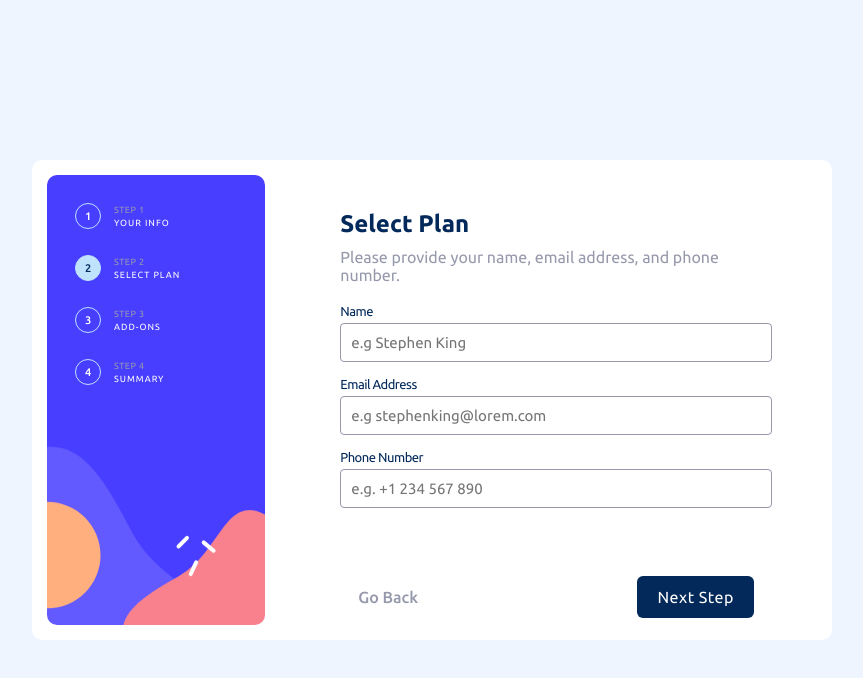
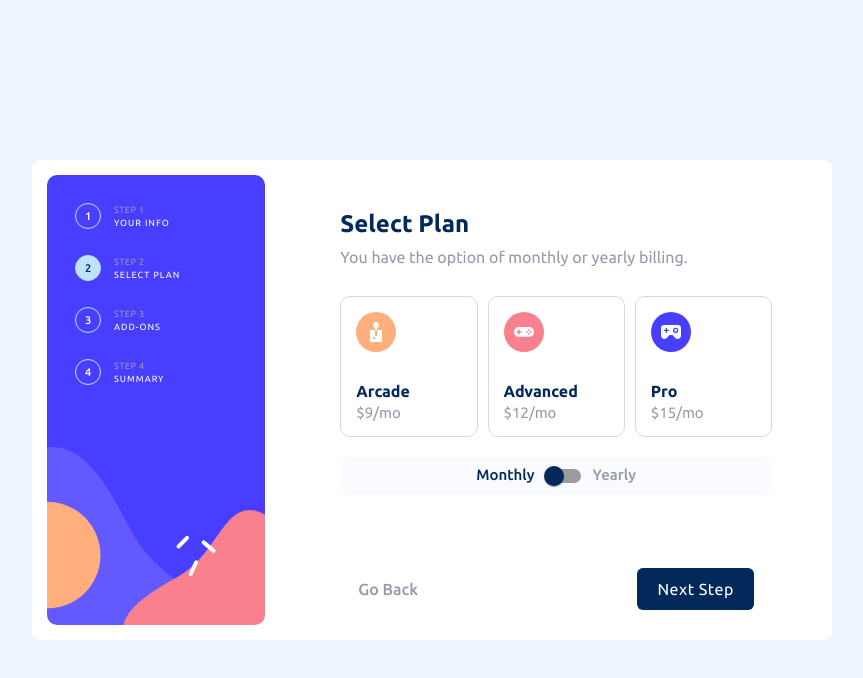
Before and after one commit to chiarastef/multi-step-form-frontend-mentor, a React (Vite) app: page / in a window 1280 px wide. Both pictures are taken after a click on the button "Next Step". Shown: the top 678 px of the page, without its empty margins (208-1071 px from the left). Built offline with nearby package versions, Linux system fonts and the light colour scheme.

Commit message:
Added select plan component

```diff
--- a/package.json
+++ b/package.json
@@ -9,6 +9,9 @@
     "preview": "vite preview"
   },
   "dependencies": {
+    "@emotion/react": "^11.10.5",
+    "@emotion/styled": "^11.10.5",
+    "@mui/material": "^5.11.4",
     "@types/styled-components": "^5.1.26",
     "react": "^18.2.0",
     "react-dom": "^18.2.0",
--- a/src/components/NavigationButtons.tsx
+++ b/src/components/NavigationButtons.tsx
@@ -16,7 +16,8 @@ const NavigationBtns = styled.div`
 
   @media screen and (min-width: 768px) {
     position: static;
-    margin-top: 50px;
+    padding: 0 18px;
+    margin-top: auto;
   }
 `;
 
@@ -27,6 +28,7 @@ const BackBtn = styled.button`
   color: var(--text-color);
   background-color: transparent;
   border: none;
+  cursor: pointer;
 
   @media screen and (min-width: 768px) {
     font-size: 16px;
@@ -42,6 +44,7 @@ const NextBtn = styled.button`
   padding: 14px;
   border: none;
   border-radius: 6px;
+  cursor: pointer;
 
   @media screen and (min-width: 768px) {
     font-size: 16px;
--- a/src/components/SelectPlan.tsx
+++ b/src/components/SelectPlan.tsx
@@ -1,5 +1,10 @@
 import React from "react";
+import Switch from "@mui/material/Switch";
 import styled from "styled-components";
+
+import arcade from "../images/icon-arcade.svg";
+import advanced from "../images/icon-advanced.svg";
+import pro from "../images/icon-pro.svg";
 
 const Title = styled.h2`
   color: #02295a;
@@ -11,47 +16,153 @@ const Paragraph = styled.p`
   margin-bottom: 20px;
 `;
 
-const Label = styled.label`
-  display: block;
-  color: #02295a;
-  font-size: 13px;
-  letter-spacing: -0.5px;
-  margin-bottom: 15px;
+const Options = styled.div`
+  display: flex;
+  flex-direction: column;
+
+  .selected {
+    background-color: #fafbff;
+    border-color: #473dff;
+  }
+
+  @media screen and (min-width: 768px) {
+    flex-direction: row;
+  }
 `;
 
-const Input = styled.input`
-  display: block;
+const Option = styled.div`
+  display: flex;
+  align-items: flex-start;
   width: 100%;
+  padding: 15px;
+  border: var(--border);
+  border-radius: 10px;
+  margin-top: 10px;
+
+  @media screen and (min-width: 768px) {
+    flex-direction: column;
+
+    /* Add margin to all plan options except last one */
+    &:not(&:last-of-type) {
+      margin-right: 10px;
+    }
+  }
+`;
+
+const OptionText = styled.div`
+  margin-left: 12px;
+
+  div:nth-child(1) {
+    font-weight: 700;
+    text-transform: capitalize;
+    color: var(--primary-color);
+  }
+
+  div:nth-child(2) {
+    font-size: 15px;
+    color: var(--text-color);
+    margin-top: 4px;
+  }
+
+  div:nth-child(3) {
+    font-size: 12px;
+    letter-spacing: -0.5px;
+    color: var(--primary-color);
+    margin-top: 6px;
+  }
+
+  @media screen and (min-width: 768px) {
+    margin-left: 0;
+    margin-top: 30px;
+  }
+`;
+
+const Regularity = styled.div`
   font-size: 15px;
-  font-family: inherit;
-  color: #9699ab;
-  padding: 10px;
-  border: 1px solid #9699ab;
-  border-radius: 4px;
-  margin-top: 5px;
+  font-weight: 500;
+  text-align: center;
+  background-color: #fafbff;
+  border-radius: 10px;
+  margin-top: 20px;
+
+  span:first-of-type {
+    color: var(--primary-color);
+  }
+
+  span:last-of-type {
+    color: var(--text-color);
+  }
 `;
 
 const SelectPlan = () => {
+  const [isYearly, setIsYearly] = React.useState<boolean>(false);
+  const [planSelected, setPlanSelected] = React.useState<string>("");
+
+  const plans = [
+    {
+      image: arcade,
+      type: "arcade",
+      monthlyPrice: 9,
+      yearlyPrice: 90,
+    },
+    {
+      image: advanced,
+      type: "advanced",
+      monthlyPrice: 12,
+      yearlyPrice: 120,
+    },
+    {
+      image: pro,
+      type: "pro",
+      monthlyPrice: 15,
+      yearlyPrice: 150,
+    },
+  ];
+
+  const SelectPlan = (e: React.SyntheticEvent): void => {
+    // User can only select one
+    // Before selecting another one the user has to deselect the selected one
+    if (!planSelected) {
+      e.currentTarget.classList.add("selected");
+      setPlanSelected(e.currentTarget.id);
+    } else if (e.currentTarget.id === planSelected) {
+      e.currentTarget.classList.remove("selected");
+      setPlanSelected("");
+    }
+  };
+
   return (
     <>
       <Title>Select Plan</Title>
-      <Paragraph>
-        Please provide your name, email address, and phone number.
-      </Paragraph>
-      <form>
-        <Label>
-          Name
-          <Input type="text" placeholder="e.g Stephen King" />
-        </Label>
-        <Label>
-          Email Address
-          <Input type="email" placeholder="e.g stephenking@lorem.com" />
-        </Label>
-        <Label>
-          Phone Number
-          <Input type="text" placeholder="e.g. +1 234 567 890" />
-        </Label>
-      </form>
+      <Paragraph>You have the option of monthly or yearly billing.</Paragraph>
+      <Options>
+        {plans.map((plan, index) => {
+          return (
+            <Option key={index} id={plan.type} onClick={(e) => SelectPlan(e)}>
+              <img src={plan.image} alt={`${plan.type} plan icon`} />
+              <OptionText>
+                <div>{plan.type}</div>
+                <div>
+                  $
+                  {isYearly
+                    ? plan.yearlyPrice + "/yr"
+                    : plan.monthlyPrice + "/mo"}
+                </div>
+                {isYearly && <div>2 months free</div>}
+              </OptionText>
+            </Option>
+          );
+        })}
+      </Options>
+      <Regularity>
+        <span> Monthly</span>
+        <Switch
+          checked={isYearly}
+          onChange={() => setIsYearly(!isYearly)}
+          color="default"
+        />
+        <span>Yearly</span>
+      </Regularity>
     </>
   );
 };
--- a/src/components/Signup.tsx
+++ b/src/components/Signup.tsx
@@ -6,29 +6,27 @@ import PersonalInfo from "./PersonalInfo";
 import SelectPlan from "./SelectPlan";
 import NavigationButtons from "./NavigationButtons";
 
-interface Props {
-  page: number;
-}
-
 const Container = styled.div`
+  display: flex;
+  flex-direction: column;
   background-color: #ffffff;
   width: 90%;
-  height: 480px;
   padding: 30px 25px 20px;
-  border-radius: 8px;
-  margin: -70px auto;
+  border-radius: 10px;
+  margin: -70px auto 100px;
 
   @media screen and (min-width: 768px) {
+    height: 480px;
+    padding: 50px 60px 30px;
+    border-radius: 0 10px 10px 0;
     margin: 0 auto;
-    padding: 50px 60px 0;
-    border-radius: 0 10px 10px 0;
   }
 `;
 
 const Signup = () => {
   const data = React.useContext(AppContext);
 
-  // Show page based on page prop
+  // Show page
   switch (data?.page) {
     case 1:
       return (
--- a/src/index.css
+++ b/src/index.css
@@ -2,6 +2,7 @@
 :root {
   --primary-color: #02295a;
   --text-color: #9699ab;
+  --border: 1px solid #d6d9e6;
 }
 
 /* Reset */
```
Also changed, not shown: 1 other file (tests, documents, lock files or other folders).
